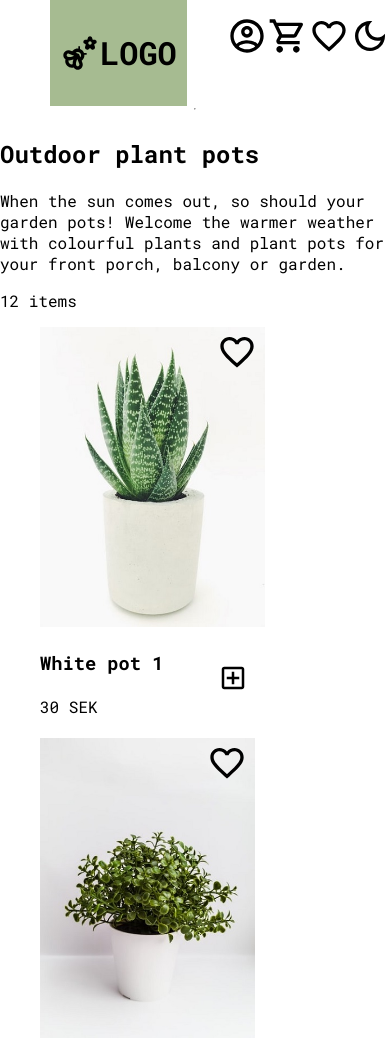
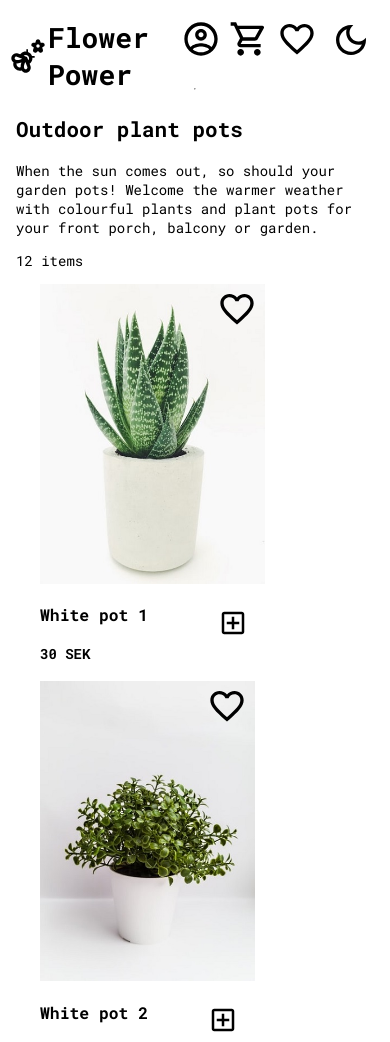
Before and after one commit to Nethster/Jularbete, a website: page index.html in a window 390 px wide. Shown: the top 1042 px of the page. Drawn offline with Linux system fonts and the light colour scheme.

Commit message:
adding media queries

```diff
--- a/index.html
+++ b/index.html
@@ -13,14 +13,14 @@
 <body>
     <header>
         <div class="logo-container">
-            <img src="images/wishlist.svg" alt="Flower Power"/><h1>LOGO</h1>
+            <img src="images/wishlist.svg" alt="Flower Power"/><h1>Flower Power</h1>
         </div>
-        <nav class="icon-container">
+        <nav>
             <ul>
                 <li><a href="#" title="My Account"><img src="images/account_icon.svg" alt="My Account"/></a></li>
                 <li><a href="#" title="Wishlist"><img src="images/shopping_cart.svg" alt="Wishlist"/></a></li>
                 <li><a href="#" title="Shopping Cart"><img src="images/favorite_border_black_24dp.svg" alt="Shopping Cart"/></a></li>
-                <li><a href="#" title="Dark/Light Mode"><img src="images/dark_mode.svg" alt="Dark/Light Mode"/></a></li>
+                <li><button title="Dark/Light Mode"><img src="images/dark_mode.svg" alt="Dark/Light Mode"/></button></li>
             </ul>
         </nav>
     </header>
--- a/styles.css
+++ b/styles.css
@@ -11,10 +11,9 @@ body {
 }
 
 header {
-  height: 100px;
+  height: 5rem;
   display: flex;
   justify-content: space-between;
-
 }
 
 .product__image {
@@ -32,7 +31,6 @@ main {
   margin-left: 50px;
   padding: 10px;
   height: min-content;
-  background-color: rgb(166, 187, 145);
   display: flex;
   align-items: center;
   justify-content: space-evenly;
@@ -42,34 +40,24 @@ main {
 }
 
 
-.icon-container {
+nav {
   height: fit-content;
-  width: 450px;
 }
 
-.icon-container ul{
+nav ul {
   display: flex;
-  justify-content: space-around;
-  align-items: center;
+  justify-content: space-evenly;
+  align-content: flex-end;
+  padding: 10px;
 }
 
-.text-section {
-  height: 200px;
-  display: flex;
-  justify-content: center;
+nav ul li {
+  margin-right: 20px;
 }
-.test {
-  width: 1050px;
-  height: 200px;
-  padding-left: 35px;
-  display: flex;
-  flex-direction: column;
-  justify-content: space-evenly;
-}
-.image-section {
-  height: 287px;
-  display: flex;
-  justify-content: space-evenly;
+
+.frontpage___description {
+  max-width: 90%;
+  padding-left: 1rem;
 }
 
 .product-list-wrapper ul {
@@ -80,8 +68,8 @@ main {
 
 hr {
   display: block;
-  margin-top: 0.5em;
-  margin-bottom: 0.5em;
+  margin-top: 0.5rem;
+  margin-bottom: 0.5rem;
   margin-left: auto;
   margin-right: auto;
   border-style: inset;
@@ -118,6 +106,33 @@ button:hover {
   right: 5%;
 }
 
-h4 {
-  font-weight: 300;
+@media (max-width: 650px) {
+  body {
+    font-size: 14px;
+  }
+
+  h1 {
+    font-size: 28px;
+  }
+
+  .logo-container {
+    margin-left: 0.5rem;
+    padding: 0;
+  }
+
+  nav ul {
+    padding: 0.3rem;
+  }
+
+  nav ul li {
+    margin-right: 0.5rem;
+    max-height: 20px;
+  }
+  nav ul li:nth-last-child() {
+    margin-right: 0;
+  }
+
+  .product-list-wrapper ul li {
+    margin-right: 0;
+  }
 }
```
